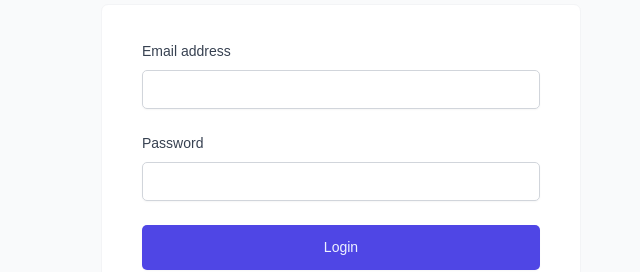
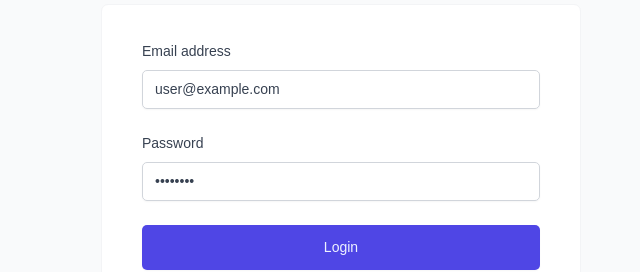
Before and after one commit to philopence/the-wild-oasis, a React app: page /login in a window 1280 px wide. Shown: the part 340-612 px from the top of the page, without its empty margins (299-939 px from the left). Built offline with nearby package versions, Linux system fonts and the light colour scheme; the HTML template or start-up script is replaced by a standard one.

Commit message:
feat(login): authorization

```diff
--- a/src/App.jsx
+++ b/src/App.jsx
@@ -15,6 +15,7 @@ import Settings from "./pages/Settings";
 import NewUsers from "./pages/Users";
 import GlobalStyles from "./styles/GlobalStyles";
 import AppLayout from "./ui/AppLayout";
+import ProtectedRoute from "./ui/ProtectedRoute";
 
 const queryClient = new QueryClient();
 
@@ -31,7 +32,13 @@ function App() {
 
         <BrowserRouter>
           <Routes>
-            <Route element={<AppLayout />}>
+            <Route
+              element={
+                <ProtectedRoute>
+                  <AppLayout />
+                </ProtectedRoute>
+              }
+            >
               <Route index element={<Navigate replace to="dashboard" />} />
               <Route path="dashboard" element={<Dashboard />} />
               <Route path="bookings" element={<Bookings />} />
--- a/src/features/authentication/LoginForm.jsx
+++ b/src/features/authentication/LoginForm.jsx
@@ -4,12 +4,31 @@ import Button from "../../ui/Button";
 import Form from "../../ui/Form";
 import FormRowVertical from "../../ui/FormRowVertical";
 import Input from "../../ui/Input";
+import SpinnerMini from "../../ui/SpinnerMini";
+import { useLogin } from "./useLogin";
 
 function LoginForm() {
-  const [email, setEmail] = useState("");
-  const [password, setPassword] = useState("");
+  // TEST user
+  const [email, setEmail] = useState("user@example.com");
+  const [password, setPassword] = useState("password");
 
-  function handleSubmit() {}
+  const { login, isPending } = useLogin();
+
+  function handleSubmit(e) {
+    e.preventDefault();
+
+    if (!email || !password) return;
+
+    login(
+      { email, password },
+      {
+        onSettled: () => {
+          setEmail("");
+          setPassword("");
+        },
+      },
+    );
+  }
 
   return (
     <Form onSubmit={handleSubmit}>
@@ -21,6 +40,7 @@ function LoginForm() {
           autoComplete="username"
           value={email}
           onChange={(e) => setEmail(e.target.value)}
+          disabled={isPending}
         />
       </FormRowVertical>
       <FormRowVertical label="Password">
@@ -30,10 +50,13 @@ function LoginForm() {
           autoComplete="current-password"
           value={password}
           onChange={(e) => setPassword(e.target.value)}
+          disabled={isPending}
         />
       </FormRowVertical>
       <FormRowVertical>
-        <Button size="large">Login</Button>
+        <Button size="large" disabled={isPending}>
+          {isPending ? <SpinnerMini /> : "Login"}
+        </Button>
       </FormRowVertical>
     </Form>
   );
--- /dev/null
+++ b/src/features/authentication/useLogin.js
@@ -0,0 +1,28 @@
+import { useMutation } from "@tanstack/react-query";
+import { queryClient } from "@tanstack/react-query";
+import { toast } from "react-hot-toast";
+import { useNavigate } from "react-router-dom";
+
+import { login as loginApi } from "../../services/apiAuth";
+
+export function useLogin() {
+  const navigate = useNavigate();
+  const {
+    mutate: login,
+    isPending,
+    error,
+  } = useMutation({
+    mutationFn: loginApi,
+    onSuccess: (user) => {
+      // Login -> cache User data, avoid ProtectedRoute refetch
+      queryClient.setQueryData(["user"], user);
+      navigate("/dashboard");
+    },
+    onError: (err) => {
+      console.error(err);
+      toast.error("Login error");
+    },
+  });
+
+  return { login, error, isPending };
+}
--- /dev/null
+++ b/src/features/authentication/useUser.js
@@ -0,0 +1,14 @@
+import { useQuery } from "@tanstack/react-query";
+
+import { getCurrentUser } from "../../services/apiAuth";
+
+export function useUser() {
+  const { isPending, data: user } = useQuery({
+    queryKey: ["user"],
+    queryFn: getCurrentUser,
+  });
+
+  const isAuthenticated = user?.role === "authenticated";
+
+  return { isPending, user, isAuthenticated };
+}
--- /dev/null
+++ b/src/services/apiAuth.js
@@ -0,0 +1,33 @@
+import supabase from "./supabase";
+
+// supabase login with email and password
+
+export async function login({ email, password }) {
+  const { data, error } = await supabase.auth.signInWithPassword({
+    email,
+    password,
+  });
+
+  if (error) throw new Error(error.message);
+
+  console.log(data);
+
+  return data;
+}
+
+export async function getCurrentUser() {
+  // get session
+  const { data: session } = await supabase.auth.getSession();
+  if (!session) return null;
+
+  const {
+    data: { user },
+    error,
+  } = await supabase.auth.getUser();
+  if (error) throw new Error(error.message);
+
+  return user;
+}
+
+// TEST APIs
+// await getCurrentUser();
--- /dev/null
+++ b/src/ui/ProtectedRoute.jsx
@@ -0,0 +1,38 @@
+import { useEffect } from "react";
+import { useNavigate } from "react-router-dom";
+import styled from "styled-components";
+
+import { useUser } from "../features/authentication/useUser";
+import Spinner from "./Spinner";
+
+const FullPage = styled.div`
+  height: 100vh;
+  background: var(--color-grey-50);
+  display: flex;
+  align-items: center;
+  justify-content: center;
+`;
+
+function ProtectedRoute({ children }) {
+  const { isPending, isAuthenticated } = useUser();
+
+  const navigate = useNavigate();
+
+  useEffect(
+    function () {
+      if (!isPending && !isAuthenticated) navigate("/login", { replace: true });
+    },
+    [isPending, isAuthenticated, navigate],
+  );
+
+  if (isPending)
+    return (
+      <FullPage>
+        <Spinner />
+      </FullPage>
+    );
+
+  return children;
+}
+
+export default ProtectedRoute;
```
